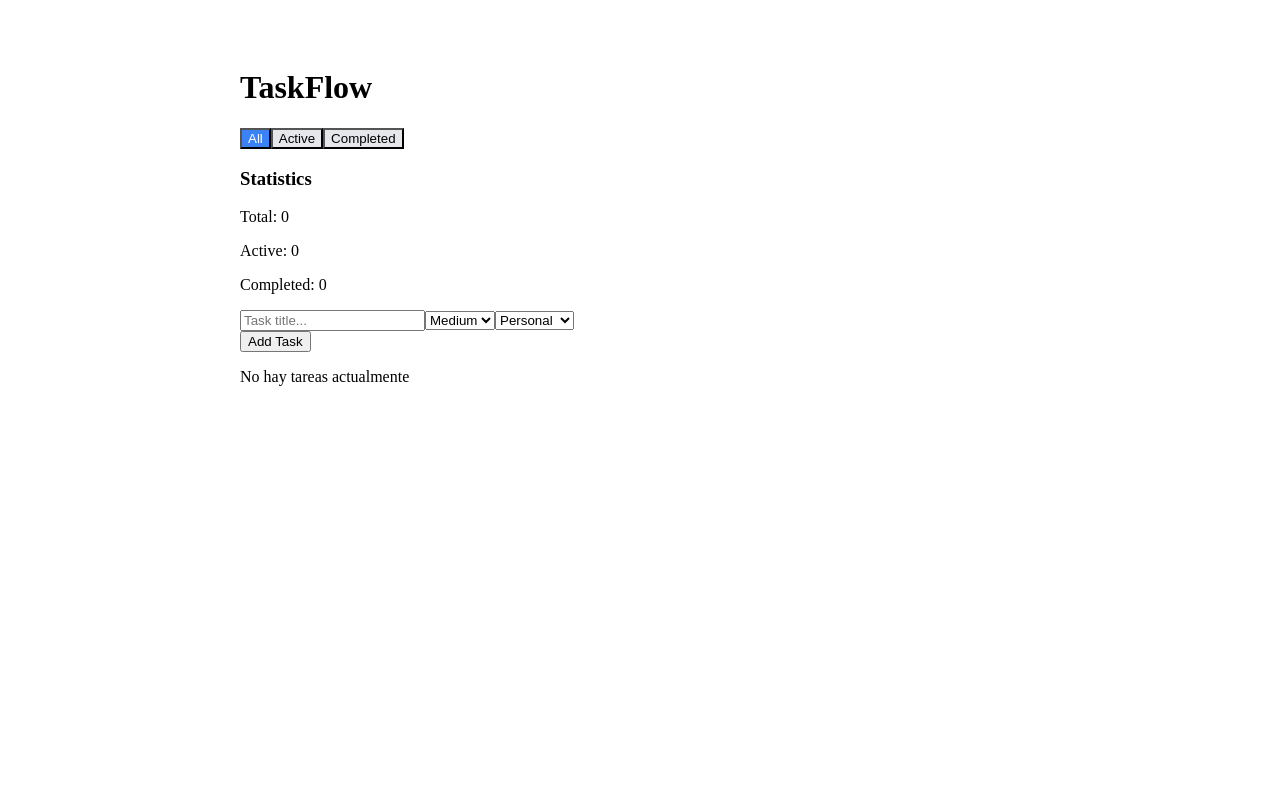
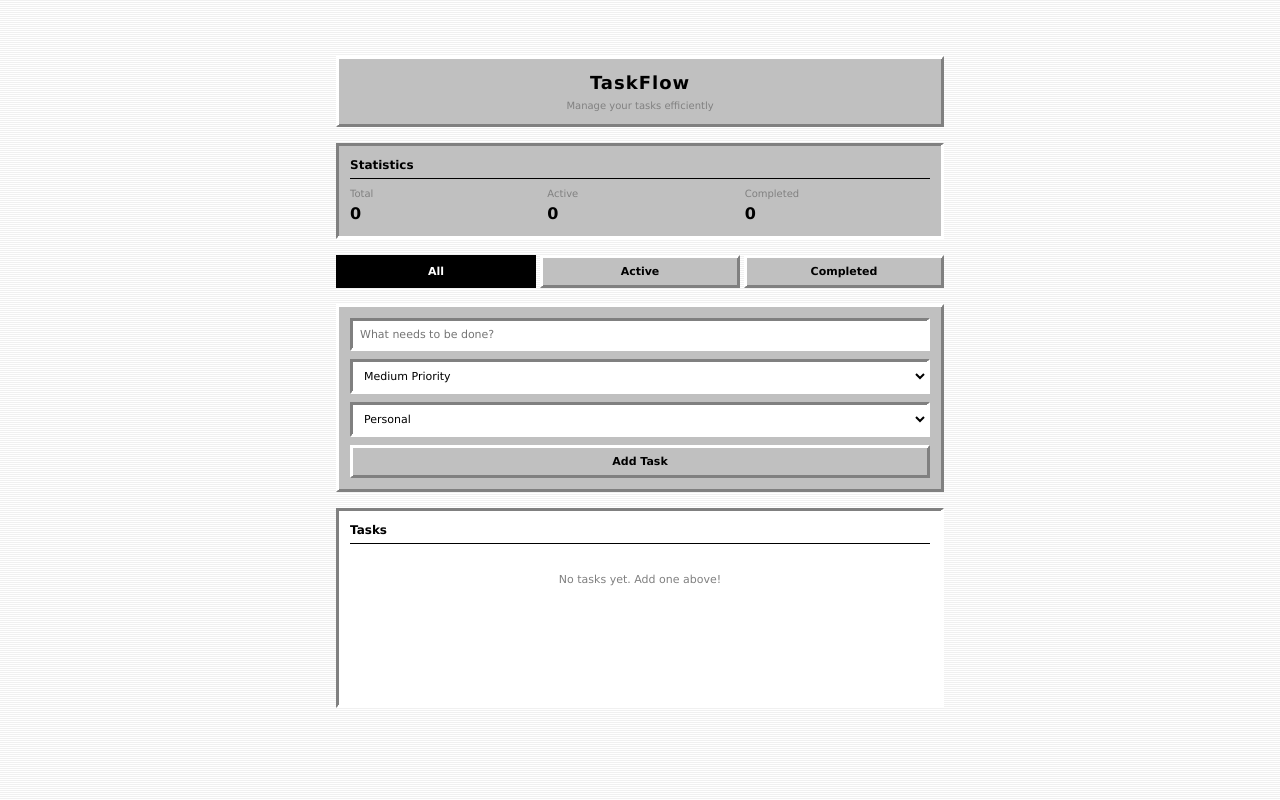
Before and after one commit to wizozero/taskflow, a React (Vite) app: page / in a window 1280 px wide. Built offline with nearby package versions, Linux system fonts and the light colour scheme.

Commit message:
style: add mac os retro theme

```diff
--- /dev/null
+++ b/src/App.css
@@ -0,0 +1,405 @@
+/* ============================================
+   MAC OS SYSTEM 7/8 THEME
+   ============================================ */
+
+/* Reset */
+* {
+	margin: 0;
+	padding: 0;
+	box-sizing: border-box;
+}
+
+:root {
+	/* Mac Classic Colors */
+	--mac-gray: #c0c0c0;
+	--mac-gray-light: #dfdfdf;
+	--mac-gray-dark: #808080;
+	--mac-black: #000000;
+	--mac-white: #ffffff;
+	--mac-blue: #0000dd;
+	--mac-highlight: #000080;
+
+	/* Spacing */
+	--space-xs: 2px;
+	--space-sm: 4px;
+	--space-md: 8px;
+	--space-lg: 12px;
+	--space-xl: 16px;
+}
+
+body {
+	font-family: 'Geneva', 'Chicago', 'Monaco', 'Courier New', monospace;
+	background: repeating-linear-gradient(
+		0deg,
+		#ffffff 0px,
+		#ffffff 1px,
+		#f0f0f0 1px,
+		#f0f0f0 2px
+	);
+	background-color: var(--mac-gray-light);
+	color: var(--mac-black);
+	line-height: 1.4;
+	font-size: 12px;
+}
+
+/* ============================================
+   APP CONTAINER
+   ============================================ */
+
+.app-container {
+	max-width: 640px;
+	margin: 40px auto;
+	padding: var(--space-xl);
+}
+
+/* ============================================
+   HEADER
+   ============================================ */
+
+.app-header {
+	background: var(--mac-gray);
+	border: 2px solid var(--mac-black);
+	border-top-color: var(--mac-white);
+	border-left-color: var(--mac-white);
+	border-right-color: var(--mac-gray-dark);
+	border-bottom-color: var(--mac-gray-dark);
+	padding: var(--space-lg);
+	margin-bottom: var(--space-xl);
+	box-shadow:
+		inset 1px 1px 0 var(--mac-white),
+		inset -1px -1px 0 var(--mac-gray-dark);
+}
+
+.app-title {
+	font-size: 18px;
+	font-weight: bold;
+	margin-bottom: var(--space-sm);
+	text-align: center;
+	letter-spacing: 1px;
+}
+
+.app-subtitle {
+	font-size: 10px;
+	text-align: center;
+	color: var(--mac-gray-dark);
+}
+
+/* ============================================
+   STATS
+   ============================================ */
+
+.stats-container {
+	background: var(--mac-gray);
+	border: 2px solid var(--mac-black);
+	border-top-color: var(--mac-gray-dark);
+	border-left-color: var(--mac-gray-dark);
+	border-right-color: var(--mac-white);
+	border-bottom-color: var(--mac-white);
+	padding: var(--space-lg);
+	margin-bottom: var(--space-xl);
+	box-shadow:
+		inset -1px -1px 0 var(--mac-white),
+		inset 1px 1px 0 var(--mac-gray-dark);
+}
+
+.stats-title {
+	font-size: 12px;
+	font-weight: bold;
+	margin-bottom: var(--space-md);
+	border-bottom: 1px solid var(--mac-black);
+	padding-bottom: var(--space-sm);
+}
+
+.stats-grid {
+	display: flex;
+	gap: var(--space-lg);
+}
+
+.stats-item {
+	flex: 1;
+}
+
+.stats-label {
+	font-size: 10px;
+	color: var(--mac-gray-dark);
+	margin-bottom: var(--space-xs);
+}
+
+.stats-value {
+	font-size: 16px;
+	font-weight: bold;
+}
+
+/* ============================================
+   FILTER BAR
+   ============================================ */
+
+.filter-bar {
+	display: flex;
+	gap: var(--space-sm);
+	margin-bottom: var(--space-xl);
+}
+
+.filter-button {
+	flex: 1;
+	padding: var(--space-md) var(--space-lg);
+	background: var(--mac-gray);
+	border: 2px solid var(--mac-black);
+	border-top-color: var(--mac-white);
+	border-left-color: var(--mac-white);
+	border-right-color: var(--mac-gray-dark);
+	border-bottom-color: var(--mac-gray-dark);
+	font-family: inherit;
+	font-size: 11px;
+	font-weight: bold;
+	cursor: pointer;
+	box-shadow:
+		inset 1px 1px 0 var(--mac-white),
+		inset -1px -1px 0 var(--mac-gray-dark);
+}
+
+.filter-button:hover {
+	background: var(--mac-gray-light);
+}
+
+.filter-button:active {
+	border-top-color: var(--mac-gray-dark);
+	border-left-color: var(--mac-gray-dark);
+	border-right-color: var(--mac-white);
+	border-bottom-color: var(--mac-white);
+	box-shadow:
+		inset -1px -1px 0 var(--mac-white),
+		inset 1px 1px 0 var(--mac-gray-dark);
+}
+
+.filter-button.active {
+	background: var(--mac-black);
+	color: var(--mac-white);
+	border: 2px solid var(--mac-black);
+	box-shadow: none;
+}
+
+/* ============================================
+   TASK FORM
+   ============================================ */
+
+.task-form {
+	background: var(--mac-gray);
+	border: 2px solid var(--mac-black);
+	border-top-color: var(--mac-white);
+	border-left-color: var(--mac-white);
+	border-right-color: var(--mac-gray-dark);
+	border-bottom-color: var(--mac-gray-dark);
+	padding: var(--space-lg);
+	margin-bottom: var(--space-xl);
+	box-shadow:
+		inset 1px 1px 0 var(--mac-white),
+		inset -1px -1px 0 var(--mac-gray-dark);
+}
+
+.task-form-fields {
+	display: flex;
+	flex-direction: column;
+	gap: var(--space-md);
+}
+
+.task-form-input,
+.task-form-select {
+	padding: var(--space-md);
+	border: 2px solid var(--mac-black);
+	border-top-color: var(--mac-gray-dark);
+	border-left-color: var(--mac-gray-dark);
+	border-right-color: var(--mac-white);
+	border-bottom-color: var(--mac-white);
+	background: var(--mac-white);
+	font-family: inherit;
+	font-size: 11px;
+	box-shadow:
+		inset -1px -1px 0 var(--mac-white),
+		inset 1px 1px 0 var(--mac-gray-dark);
+}
+
+.task-form-input:focus,
+.task-form-select:focus {
+	outline: 2px solid var(--mac-blue);
+	outline-offset: -2px;
+}
+
+.task-form-submit {
+	padding: var(--space-md) var(--space-xl);
+	background: var(--mac-gray);
+	border: 2px solid var(--mac-black);
+	border-top-color: var(--mac-white);
+	border-left-color: var(--mac-white);
+	border-right-color: var(--mac-gray-dark);
+	border-bottom-color: var(--mac-gray-dark);
+	font-family: inherit;
+	font-size: 11px;
+	font-weight: bold;
+	cursor: pointer;
+	box-shadow:
+		inset 1px 1px 0 var(--mac-white),
+		inset -1px -1px 0 var(--mac-gray-dark);
+}
+
+.task-form-submit:hover {
+	background: var(--mac-gray-light);
+}
+
+.task-form-submit:active {
+	border-top-color: var(--mac-gray-dark);
+	border-left-color: var(--mac-gray-dark);
+	border-right-color: var(--mac-white);
+	border-bottom-color: var(--mac-white);
+	box-shadow:
+		inset -1px -1px 0 var(--mac-white),
+		inset 1px 1px 0 var(--mac-gray-dark);
+}
+
+/* ============================================
+   TASK LIST
+   ============================================ */
+
+.task-list-container {
+	background: var(--mac-white);
+	border: 2px solid var(--mac-black);
+	border-top-color: var(--mac-gray-dark);
+	border-left-color: var(--mac-gray-dark);
+	border-right-color: var(--mac-white);
+	border-bottom-color: var(--mac-white);
+	padding: var(--space-lg);
+	margin-bottom: var(--space-xl);
+	min-height: 200px;
+	box-shadow:
+		inset -1px -1px 0 var(--mac-white),
+		inset 1px 1px 0 var(--mac-gray-dark);
+}
+
+.task-list-title {
+	font-size: 12px;
+	font-weight: bold;
+	margin-bottom: var(--space-lg);
+	padding-bottom: var(--space-sm);
+	border-bottom: 1px solid var(--mac-black);
+}
+
+.task-list {
+	list-style: none;
+}
+
+.task-item {
+	padding: var(--space-md);
+	margin-bottom: var(--space-sm);
+	background: var(--mac-gray-light);
+	border: 1px solid var(--mac-gray-dark);
+	display: flex;
+	align-items: center;
+	gap: var(--space-md);
+}
+
+.task-item:hover {
+	background: var(--mac-gray);
+}
+
+.task-checkbox {
+	width: 14px;
+	height: 14px;
+	margin: 0;
+	cursor: pointer;
+}
+
+.task-content {
+	flex: 1;
+	display: flex;
+	align-items: center;
+	gap: var(--space-md);
+}
+
+.task-title {
+	flex: 1;
+	font-size: 11px;
+	cursor: pointer;
+}
+
+.task-title.completed {
+	text-decoration: line-through;
+	color: var(--mac-gray-dark);
+}
+
+.task-edit-input {
+	flex: 1;
+	padding: var(--space-sm);
+	border: 2px solid var(--mac-black);
+	border-top-color: var(--mac-gray-dark);
+	border-left-color: var(--mac-gray-dark);
+	border-right-color: var(--mac-white);
+	border-bottom-color: var(--mac-white);
+	font-family: inherit;
+	font-size: 11px;
+}
+
+.task-badge {
+	padding: 2px 6px;
+	font-size: 9px;
+	font-weight: bold;
+	border: 1px solid var(--mac-black);
+	background: var(--mac-white);
+}
+
+.task-badge.priority-high {
+	background: var(--mac-black);
+	color: var(--mac-white);
+}
+
+.task-badge.priority-medium {
+	background: var(--mac-gray-dark);
+	color: var(--mac-white);
+}
+
+.task-badge.priority-low {
+	background: var(--mac-white);
+	color: var(--mac-black);
+}
+
+.task-button {
+	padding: 4px 8px;
+	background: var(--mac-gray);
+	border: 1px solid var(--mac-black);
+	border-top-color: var(--mac-white);
+	border-left-color: var(--mac-white);
+	border-right-color: var(--mac-gray-dark);
+	border-bottom-color: var(--mac-gray-dark);
+	font-family: inherit;
+	font-size: 9px;
+	font-weight: bold;
+	cursor: pointer;
+	box-shadow:
+		inset 1px 1px 0 var(--mac-white),
+		inset -1px -1px 0 var(--mac-gray-dark);
+}
+
+.task-button:hover {
+	background: var(--mac-gray-light);
+}
+
+.task-button:active {
+	border-top-color: var(--mac-gray-dark);
+	border-left-color: var(--mac-gray-dark);
+	border-right-color: var(--mac-white);
+	border-bottom-color: var(--mac-white);
+	box-shadow:
+		inset -1px -1px 0 var(--mac-white),
+		inset 1px 1px 0 var(--mac-gray-dark);
+}
+
+.task-button.delete {
+	background: var(--mac-black);
+	color: var(--mac-white);
+}
+
+.task-empty {
+	text-align: center;
+	padding: var(--space-xl);
+	color: var(--mac-gray-dark);
+	font-size: 11px;
+}
--- a/src/App.tsx
+++ b/src/App.tsx
@@ -1,16 +1,21 @@
 import { TaskProvider } from './context/TaskContext'
 import TaskForm from './components/TaskForm'
+import FilterBar from './components/FilterBar'
 import TaskList from './components/TaskList'
-import FilterBar from './components/FilterBar'
 import Stats from './components/Stats'
+import './App.css'
 
 function App() {
 	return (
 		<TaskProvider>
-			<div style={{ padding: '40px', maxWidth: '800px', margin: '0 auto' }}>
-				<h1>TaskFlow</h1>
+			<div className='app-container'>
+				<header className='app-header'>
+					<h1 className='app-title'>TaskFlow</h1>
+					<p className='app-subtitle'>Manage your tasks efficiently</p>
+				</header>
+
+				<Stats />
 				<FilterBar />
-				<Stats />
 				<TaskForm />
 				<TaskList />
 			</div>
--- a/src/components/FilterBar.tsx
+++ b/src/components/FilterBar.tsx
@@ -14,30 +14,21 @@ export default function FilterBar() {
 	}
 
 	return (
-		<div>
+		<div className='filter-bar'>
 			<button
-				style={{
-					backgroundColor: isActive('all') ? '#3b82f6' : '#e5e7eb',
-					color: isActive('all') ? 'white' : 'black',
-				}}
+				className={`filter-button ${isActive('all') ? 'active' : ''}`}
 				onClick={() => handleFilterChange('all')}
 			>
 				All
 			</button>
 			<button
-				style={{
-					backgroundColor: isActive('active') ? '#3b82f6' : '#e5e7eb',
-					color: isActive('active') ? 'white' : 'black',
-				}}
+				className={`filter-button ${isActive('active') ? 'active' : ''}`}
 				onClick={() => handleFilterChange('active')}
 			>
 				Active
 			</button>
 			<button
-				style={{
-					backgroundColor: isActive('completed') ? '#3b82f6' : '#e5e7eb',
-					color: isActive('completed') ? 'white' : 'black',
-				}}
+				className={`filter-button ${isActive('completed') ? 'active' : ''}`}
 				onClick={() => handleFilterChange('completed')}
 			>
 				Completed
--- a/src/components/Stats.tsx
+++ b/src/components/Stats.tsx
@@ -4,15 +4,26 @@ export default function Stats() {
 	const { state } = useTaskContext()
 
 	const total = state.tasks.length
-	const active = state.tasks.filter((task) => task.completed === false).length
-	const completed = state.tasks.filter((task) => task.completed === true).length
+	const active = state.tasks.filter((task) => !task.completed).length
+	const completed = state.tasks.filter((task) => task.completed).length
 
 	return (
-		<div>
-			<h3>Statistics</h3>
-			<p>Total: {total}</p>
-			<p>Active: {active}</p>
-			<p>Completed: {completed}</p>
+		<div className='stats-container'>
+			<h3 className='stats-title'>Statistics</h3>
+			<div className='stats-grid'>
+				<div className='stats-item'>
+					<div className='stats-label'>Total</div>
+					<div className='stats-value'>{total}</div>
+				</div>
+				<div className='stats-item'>
+					<div className='stats-label'>Active</div>
+					<div className='stats-value'>{active}</div>
+				</div>
+				<div className='stats-item'>
+					<div className='stats-label'>Completed</div>
+					<div className='stats-value'>{completed}</div>
+				</div>
+			</div>
 		</div>
 	)
 }
--- a/src/components/TaskForm.tsx
+++ b/src/components/TaskForm.tsx
@@ -4,29 +4,23 @@ import { useTaskContext } from '../context/TaskContext'
 import type { Priority, Category } from '../types/task'
 
 export default function TaskForm() {
-	// Estados para el form
 	const [title, setTitle] = useState('')
 	const [priority, setPriority] = useState<Priority>('medium')
 	const [category, setCategory] = useState<Category>('personal')
 
-	// Context
 	const { dispatch } = useTaskContext()
 
-	// Handler para priority
 	const handlePriorityChange = (e: ChangeEvent<HTMLSelectElement>) => {
 		setPriority(e.target.value as Priority)
 	}
 
-	// Handler para category
 	const handleCategoryChange = (e: ChangeEvent<HTMLSelectElement>) => {
 		setCategory(e.target.value as Category)
 	}
 
-	// Handler para submit
 	const handleSubmit = (e: FormEvent) => {
 		e.preventDefault()
 
-		// Validación: no añadir si title está vacío
 		if (!title.trim()) return
 
 		dispatch({
@@ -39,45 +33,47 @@ export default function TaskForm() {
 			},
 		})
 
-		// Resetear form
 		setTitle('')
 		setPriority('medium')
 		setCategory('personal')
 	}
 
 	return (
-		<form onSubmit={handleSubmit}>
-			<div>
+		<form onSubmit={handleSubmit} className='task-form'>
+			<div className='task-form-fields'>
 				<input
 					type='text'
 					value={title}
 					onChange={(e) => setTitle(e.target.value)}
-					placeholder='Task title...'
+					placeholder='What needs to be done?'
+					className='task-form-input'
 					required
 				/>
 
 				<select
-					name='Priority'
 					value={priority}
 					onChange={handlePriorityChange}
+					className='task-form-select'
 				>
-					<option value='high'>High</option>
-					<option value='medium'>Medium</option>
-					<option value='low'>Low</option>
+					<option value='high'>High Priority</option>
+					<option value='medium'>Medium Priority</option>
+					<option value='low'>Low Priority</option>
 				</select>
 
 				<select
-					name='Category'
 					value={category}
 					onChange={handleCategoryChange}
+					className='task-form-select'
 				>
 					<option value='work'>Work</option>
 					<option value='personal'>Personal</option>
 					<option value='shopping'>Shopping</option>
 				</select>
+
+				<button type='submit' className='task-form-submit'>
+					Add Task
+				</button>
 			</div>
-
-			<button type='submit'>Add Task</button>
 		</form>
 	)
 }
--- a/src/components/TaskList.tsx
+++ b/src/components/TaskList.tsx
@@ -6,16 +6,13 @@ export default function TaskList() {
 	const [editingId, setEditingId] = useState<string | null>(null)
 	const [editText, setEditText] = useState('')
 
-	// TODO: Obtén filteredTasks del context
 	const { filteredTasks, dispatch } = useTaskContext()
 
-	// Entrar en modo edición
 	const startEdit = (task: Task) => {
 		setEditingId(task.id)
 		setEditText(task.title)
 	}
 
-	// Guardar cambios
 	const saveEdit = () => {
 		if (editText.trim()) {
 			dispatch({
@@ -30,23 +27,26 @@ export default function TaskList() {
 		setEditText('')
 	}
 
-	// Cancelar
 	const cancelEdit = () => {
 		setEditingId(null)
 		setEditText('')
 	}
 
-	// TODO: Si array vacío, return early con mensaje
 	if (!filteredTasks.length) {
-		return <p>No hay tareas actualmente</p>
+		return (
+			<div className='task-list-container'>
+				<h2 className='task-list-title'>Tasks</h2>
+				<p className='task-empty'>No tasks yet. Add one above!</p>
+			</div>
+		)
 	}
 
 	return (
-		<div>
-			<h2>Tasks</h2>
-			<ul>
+		<div className='task-list-container'>
+			<h2 className='task-list-title'>Tasks ({filteredTasks.length})</h2>
+			<ul className='task-list'>
 				{filteredTasks.map((task) => (
-					<li key={task.id}>
+					<li key={task.id} className='task-item'>
 						<input
 							type='checkbox'
 							checked={task.completed}
@@ -56,7 +56,9 @@ export default function TaskList() {
 									payload: task.id,
 								})
 							}
+							className='task-checkbox'
 						/>
+
 						{editingId === task.id ? (
 							<>
 								<input
@@ -67,28 +69,33 @@ export default function TaskList() {
 										if (e.key === 'Escape') cancelEdit()
 									}}
 									autoFocus
+									className='task-edit-input'
 								/>
-								<button onClick={cancelEdit}>Cancel</button>
-								<button onClick={saveEdit}>Save</button>
+								<button onClick={cancelEdit} className='task-button'>
+									Cancel
+								</button>
+								<button onClick={saveEdit} className='task-button'>
+									Save
+								</button>
 							</>
 						) : (
 							<>
-								<span
-									style={
-										task.completed
-											? { textDecoration: 'line-through' }
-											: { fontWeight: 'bold' }
-									}
-								>
+								<div className='task-content'>
 									<span
 										onClick={() => startEdit(task)}
+										className={`task-title ${task.completed ? 'completed' : ''}`}
 										style={{ cursor: 'pointer' }}
 									>
 										{task.title}
 									</span>
-									<span style={{ paddingLeft: '2px' }}>{task.priority}</span>
-									<span style={{ paddingLeft: '2px' }}>{task.category}</span>
-								</span>
+
+									<span className={`task-badge priority-${task.priority}`}>
+										{task.priority.toUpperCase()}
+									</span>
+
+									<span className='task-badge'>{task.category}</span>
+								</div>
+
 								<button
 									onClick={() =>
 										dispatch({
@@ -96,6 +103,7 @@ export default function TaskList() {
 											payload: task.id,
 										})
 									}
+									className='task-button delete'
 								>
 									Delete
 								</button>
```
